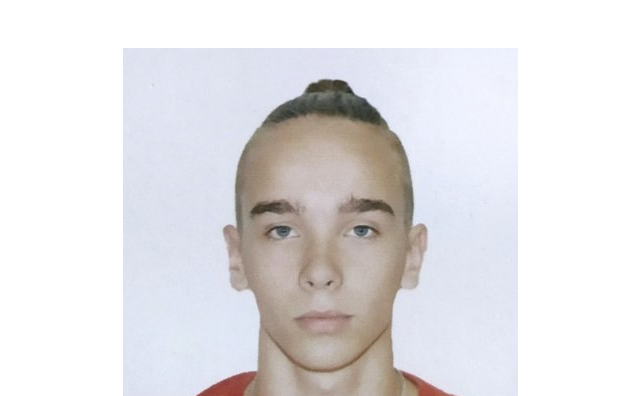
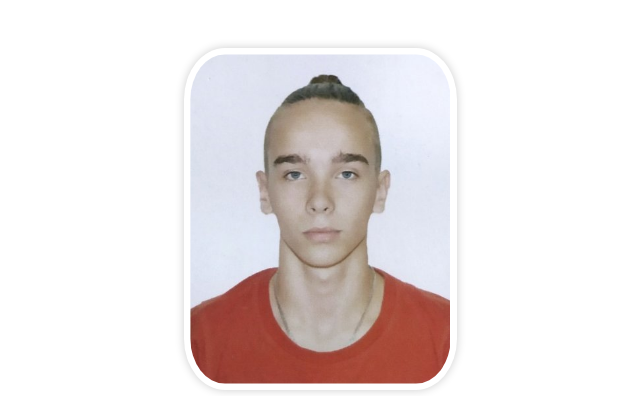
Before and after one commit to p1ck234/resume, a plain HTML site: page index.html in a window 1280 px wide. Shown: the top 396 px of the page, without its empty margins (320-960 px from the left). Drawn offline with nearby package versions, Linux system fonts and the light colour scheme.

Commit message:
стилизовал изображение

```diff
--- a/index.html
+++ b/index.html
@@ -10,12 +10,21 @@
       integrity="sha384-0evHe/X+R7YkIZDRvuzKMRqM+OrBnVFBL6DOitfPri4tjfHxaWutUpFmBp4vmVor"
       crossorigin="anonymous"
     />
+    <style>
+      .rounded-image {
+        width: 50%;
+        border-radius: 15%;
+        box-shadow: 0 0 10px rgba(0, 0, 0, 0.2);
+        padding: 0.4em;
+        margin-bottom: 1em;
+      }
+    </style>
   </head>
   <body>
     <div class="container text-center my-5">
       <div class="row">
         <div class="col-lg-6 col-md-8 mx-auto">
-          <img src="img/photo.jpeg" alt="Danil" />
+          <img src="img/photo.jpeg" alt="Danil" class="rounded-image" />
           <h1 class="fw-light">Ветров Даниил Андреевич</h1>
           <p class="lead text-muted">Описание</p>
           <a href="https://github.com/p1ck234" target="_blank">
```
